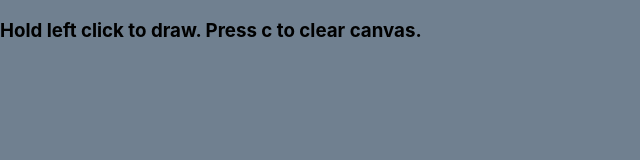
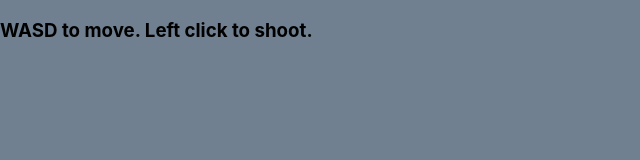
Before and after one commit to Mantook11/2d-browser-shooter, a website: page client/index.html in a window 1280 px wide. Shown: the whole page, without its empty margins (0-640 px from the left). Drawn offline with nearby package versions, Linux system fonts and the light colour scheme; no server answers.

Commit message:
Change instructions.

```diff
--- a/client/index.html
+++ b/client/index.html
@@ -9,8 +9,8 @@
 </head>
 
 <body>
-    <h3 class="unselectable" style="z-index: 10">Hold left click to draw.
-        Press c to clear canvas.</h3>
+    <h3 class="unselectable" style="z-index: 10">WASD to move.
+        Left click to shoot.</h3>
     <canvas id="playerLayer" width="600" height="600" style="position: absolute; left: 0; top: 0; z-index: 1;"></canvas>
     <canvas id="shotsLayer" width="600" height="600" style="position: absolute; left: 0; top: 0; z-index: 0;"></canvas>
     <script>
```
